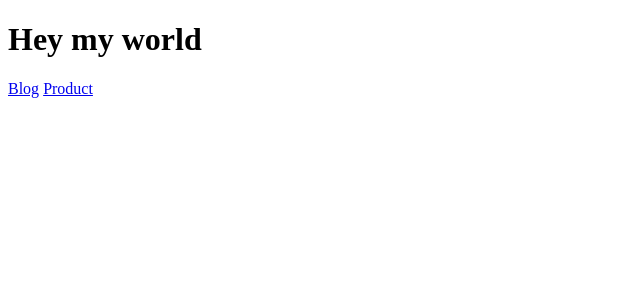
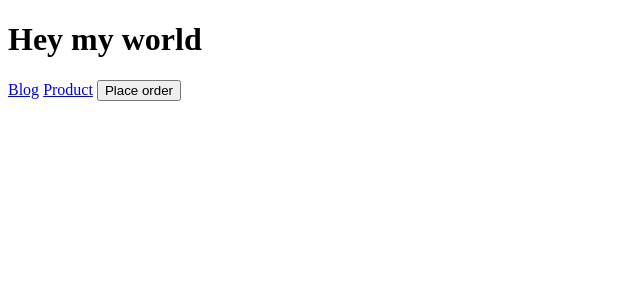
Before and after one commit to Ayushch12/Sproject, a SvelteKit app: page / in a window 1280 px wide. Shown: the top 300 px of the page, without its empty margins (0-640 px from the left). Built offline with nearby package versions, Linux system fonts and the light colour scheme.

Commit message:
Navigation Programmatically

```diff
--- a/src/routes/+page.svelte
+++ b/src/routes/+page.svelte
@@ -1,4 +1,29 @@
+<script>
+
+    import { afterNavigate, beforeNavigate, goto } from "$app/navigation";
+
+
+
+    const handleClick = () =>{
+        console.log("Placing your order");
+        goto("/products", {replaceState:true});
+    };
+
+
+    beforeNavigate((navigation)=>{
+        console.log({before: navigation})
+    });
+    afterNavigate((navigation)=>{
+        console.log({after: navigation})
+    });
+</script>
+
+
 <h1>Hey my world</h1>
+
+
 
 <a href="/blog">Blog</a>
 <a href="/products">Product</a>
+
+<button on:click={handleClick}>Place order</button>
```
